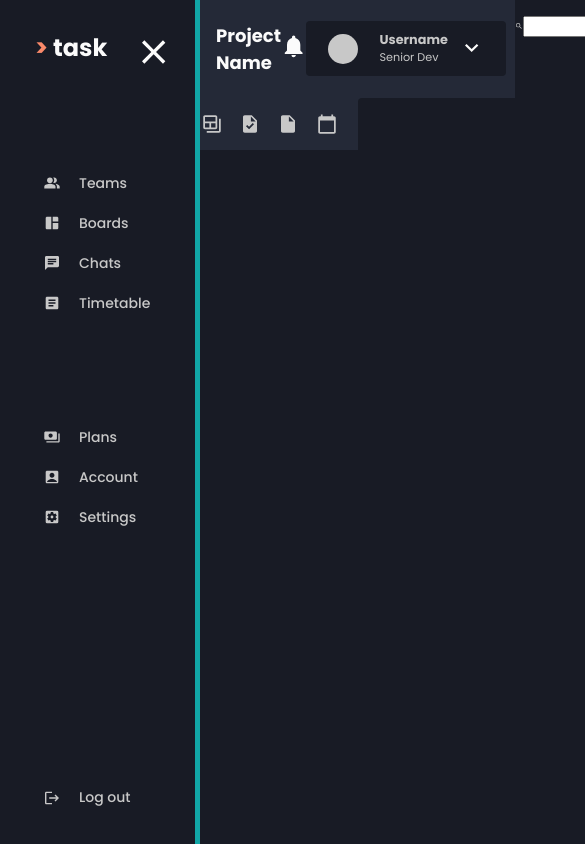
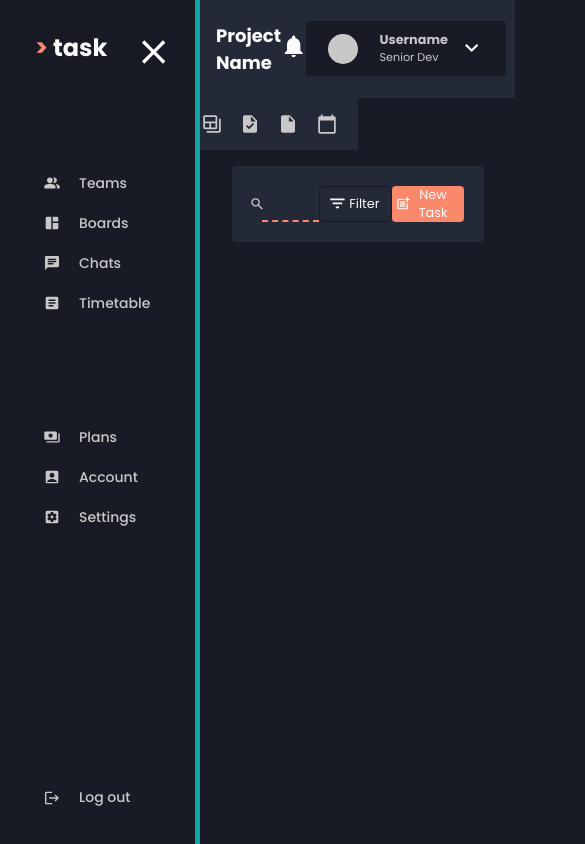
Before and after one commit to 0xOKNOTOK/task-manager, a Next.js app in the folder task/: page /test in a window 390 px wide. Shown: the top 844 px of the page, 585 px wide, since content can reach past the window. Built offline with nearby package versions, Linux system fonts and the light colour scheme.

Commit message:
Styled search bar buttons and added transitions to input to make it feel more responsive.

```diff
--- a/task/components/FlexWrapper/FlexWrapper.module.css
+++ b/task/components/FlexWrapper/FlexWrapper.module.css
@@ -1,4 +1,5 @@
 .base {
-    display: flex;
-    align-items: center;
+  width: 100%;
+  display: flex;
+  align-items: center;
 }
--- a/task/components/FlexWrapper/FlexWrapper.tsx
+++ b/task/components/FlexWrapper/FlexWrapper.tsx
@@ -2,12 +2,10 @@ import React from 'react'
 import styles from './FlexWrapper.module.css'
 
 interface Props {
-    children: React.ReactNode
+  children: React.ReactNode
+  className: string
 }
 
-
-export const FlexWrapper = ({children}: Props) => {
-    return <div className={styles.base}>
-        {children}
-    </div>
+export const FlexWrapper = ({ children, className }: Props) => {
+  return <div className={className}>{children}</div>
 }
--- a/task/components/SearchBar/SearchBar.module.css
+++ b/task/components/SearchBar/SearchBar.module.css
@@ -0,0 +1,63 @@
+.flexWrapper {
+  margin: 5%;
+  padding: 20px;
+  border-radius: var(--border-radius);
+  width: 80%;
+  background-color: var(--background-blue);
+  align-items: center;
+  display: flex;
+  justify-content: space-evenly;
+  flex-direction: row;
+}
+
+.flexWrapper input {
+  background-color: var(--background-blue);
+  border: none;
+  width: 40%;
+  height: 36px;
+  outline: none;
+  font-family: 'Poppins';
+  font-size: 1rem;
+  color: var(--text-white);
+  border-bottom: 2px dashed var(--element-orange);
+  transition: var(--transition-speed) ease-in;
+}
+
+.flexWrapper input:focus {
+  transition: var(--transition-speed) ease-in;
+  border-bottom: 2px solid var(--element-aqua);
+}
+
+.flexWrapper button {
+  font-family: 'Poppins';
+  font-weight: 400;
+  display: flex;
+  align-items: center;
+  justify-content: space-evenly;
+  color: var(--text-white);
+  border-radius: var(--border-radius);
+  height: 36px;
+  width: 104px;
+  font-size: 0.8rem;
+}
+
+.searchIcon {
+  transform: scale(1.5);
+}
+
+.newTask {
+  border: none;
+  background-color: var(--element-orange);
+}
+
+.newTask svg {
+  transform: scale(1.5);
+}
+
+.filterBtn {
+  background: none;
+  border: 1px solid var(--background-grey);
+}
+.filterBtn svg {
+  transform: scale(1.5);
+}
--- a/task/components/SearchBar/SearchBar.tsx
+++ b/task/components/SearchBar/SearchBar.tsx
@@ -1,7 +1,7 @@
 import React, { SyntheticEvent } from 'react'
 import { FlexWrapper } from '../FlexWrapper/FlexWrapper'
 import styles from './SearchBar.module.css'
-import { MdSearch, MdFilterList, MdPostAdd, MdFilter } from 'react-icons/md'
+import { MdSearch, MdFilterList, MdPostAdd } from 'react-icons/md'
 import { Button } from '../Button/Button'
 import { ButtonIcon } from '../ButtonIcon/ButtonIcon'
 
@@ -14,20 +14,20 @@ export const SearchBar = () => {
     event.preventDefault()
   }
   return (
-    <FlexWrapper>
-      <MdSearch />
+    <FlexWrapper className={styles.flexWrapper}>
+      <MdSearch className={styles.searchIcon} />
       <input type='search' name='taskSearch' id='task' />
       <ButtonIcon
-        icon={<MdFilter />}
+        icon={<MdFilterList />}
         onClick={handleFilterButtonPress}
-        cssClass='filter'
+        cssClass={styles.filterBtn}
       >
         Filter
       </ButtonIcon>
       <ButtonIcon
         icon={<MdPostAdd />}
         onClick={handleNewTaskButtonPress}
-        cssClass='newtask'
+        cssClass={styles.newTask}
       >
         New Task
       </ButtonIcon>
--- a/task/pages/test.tsx
+++ b/task/pages/test.tsx
@@ -1,17 +1,19 @@
 import React from 'react'
+import styles from '../styles/Test.module.css'
 import type { NextPage } from 'next'
 import { Navbar } from '../components/Navbar/Navbar'
 import { ProjectHeader } from '../components/ProjectHeader/ProjectHeader'
-import { GridWrapper } from '../components/GridWrapper/GridWrapper'
-import { Task } from '../components/Task/Task'
 import { SearchBar } from '../components/SearchBar/SearchBar'
+import { FlexWrapper } from '../components/FlexWrapper/FlexWrapper'
 
 const Test: NextPage = () => {
   return (
     <main>
       <Navbar />
-      <ProjectHeader />
-      <SearchBar />
+      <FlexWrapper className={styles.flexWrapper}>
+        <ProjectHeader />
+        <SearchBar />
+      </FlexWrapper>
     </main>
   )
 }
--- /dev/null
+++ b/task/styles/Test.module.css
@@ -0,0 +1,7 @@
+.flexWrapper {
+  width: 100%;
+  display: flex;
+  flex-direction: column;
+  align-items: center;
+  justify-content: flex-start;
+}
--- a/task/styles/globals.css
+++ b/task/styles/globals.css
@@ -28,10 +28,9 @@ body {
 }
 
 main {
+  display: flex;
   width: 100%;
   background-color: var(--background-grey);
-  display: flex;
-  align-items: flex-start;
 }
 
 a {
```
